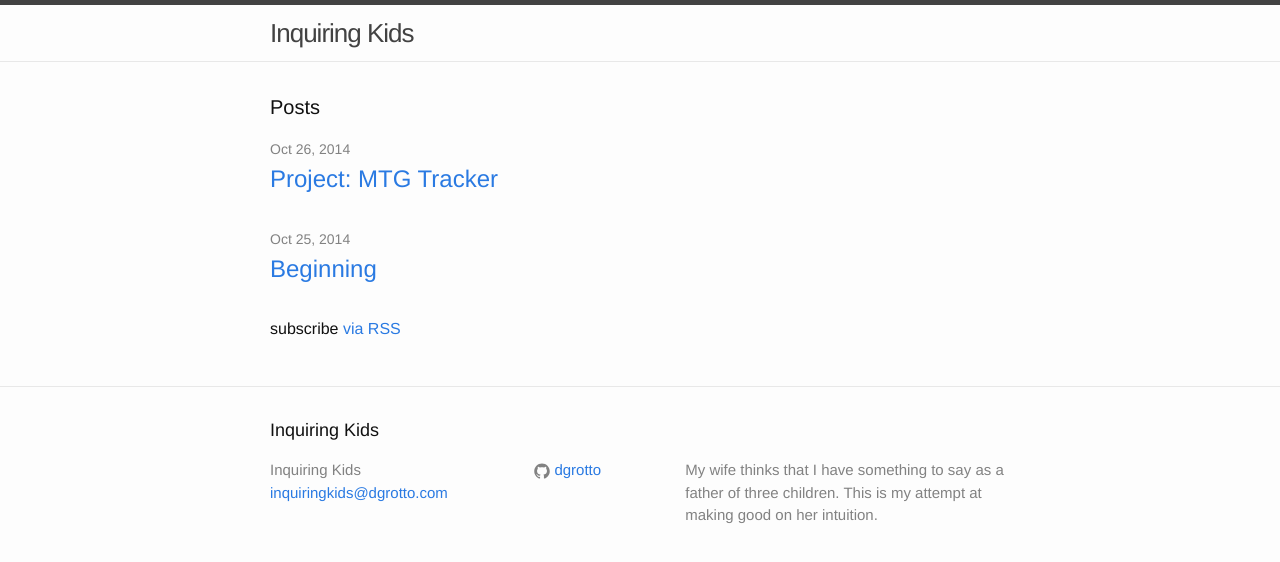
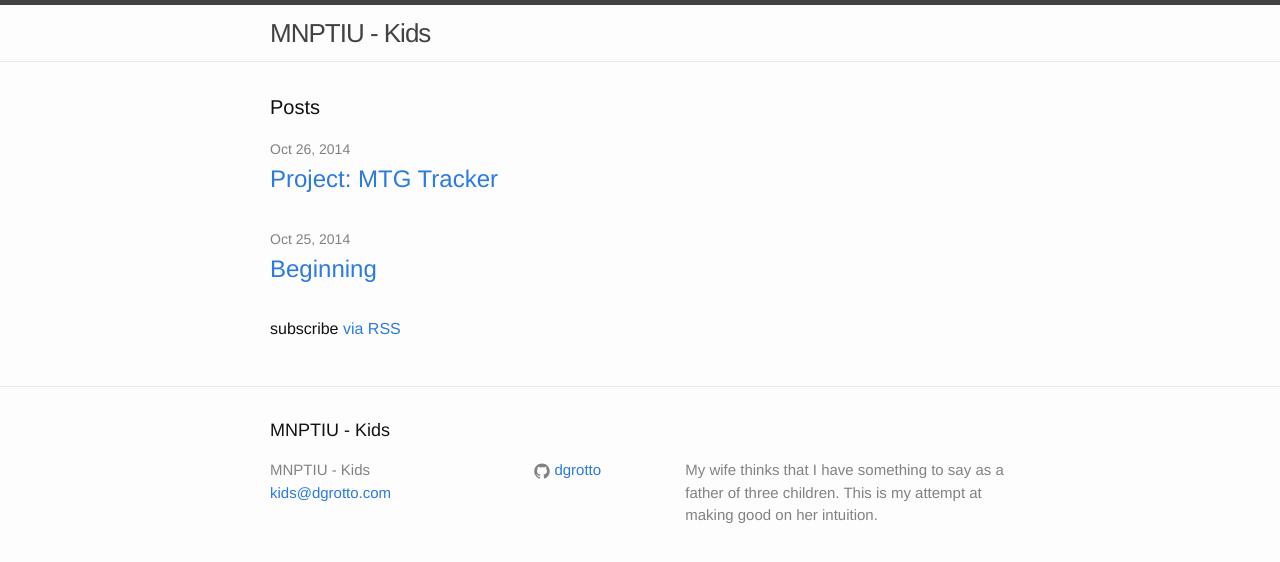
Before and after one commit to dgrotto/growingcitykids, a Jekyll site: the page built from index.html, in a window 1280 px wide. Shown: the top 562 px of the page. Built offline with Jekyll 4.4.1, drawn with Linux system fonts in a browser that asks for light colours.

```diff
--- a/_config.yml
+++ b/_config.yml
@@ -1,10 +1,10 @@
 # Site settings
-title: Inquiring Kids
-email: inquiringkids@dgrotto.com
+title: MNPTIU - Kids
+email: kids@dgrotto.com
 description: > # this means to ignore newlines until "baseurl:"
   My wife thinks that I have something to say as a father of three children. This is my attempt at making good on her intuition.
 baseurl: "" # the subpath of your site, e.g. /blog/
-url: "http://inquiringkids.dgrotto.com" # the base hostname & protocol for your site
+url: "http://kids.dgrotto.com" # the base hostname & protocol for your site
 # twitter_username: jekyllrb
 github_username:  dgrotto
 
```
